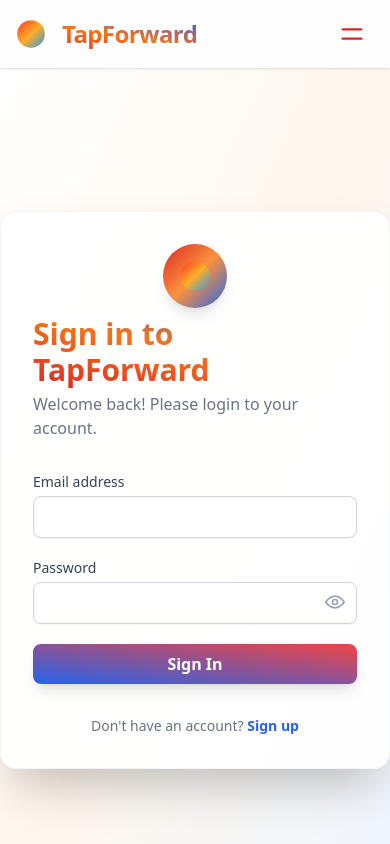
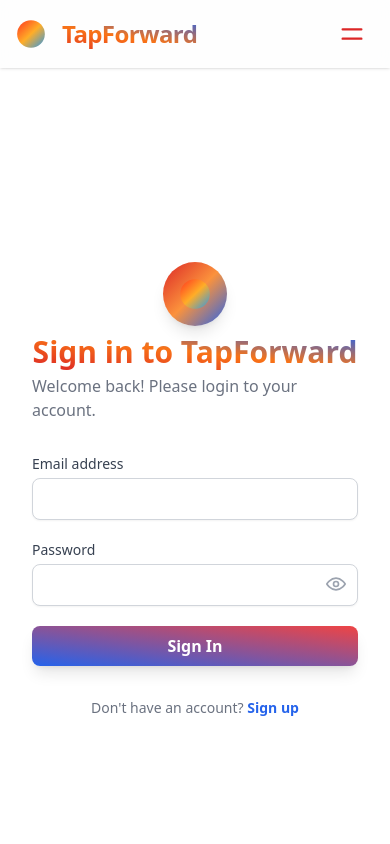
Before and after one commit to alinoajdea/tapforward, a Next.js app: page /auth/login in a window 390 px wide. Shown: the top 844 px of the page. Built offline with nearby package versions, Linux system fonts and the light colour scheme; no server answers.

Commit message:
Update login page.tsx on mobile

```diff
--- a/app/auth/login/page.tsx
+++ b/app/auth/login/page.tsx
@@ -27,8 +27,16 @@
   }
 
   return (
-    <div className="min-h-screen flex items-center justify-center bg-gradient-to-br from-white via-orange-50 to-blue-50 dark:from-neutral-900 dark:to-neutral-950">
-      <div className="bg-white/95 dark:bg-neutral-950/95 p-8 rounded-2xl shadow-2xl w-full max-w-md border border-gray-100 dark:border-neutral-900">
+    <div className="min-h-screen flex items-center justify-center bg-gradient-to-br from-white via-orange-50 to-blue-50">
+      <div
+        className="
+          bg-white p-8 w-full max-w-md
+          sm:rounded-2xl sm:shadow-2xl sm:border sm:border-gray-100
+          rounded-none shadow-none border-none
+          min-h-screen sm:min-h-fit
+          flex flex-col justify-center
+        "
+      >
         <div className="flex flex-col items-center mb-8">
           {/* Gradient Logo Circle */}
           <span className="mb-2 inline-flex items-center justify-center w-16 h-16 rounded-full bg-gradient-to-br from-red-600 via-orange-400 to-blue-600 shadow-lg">
@@ -53,7 +61,7 @@
           <h1 className="text-3xl font-extrabold bg-gradient-to-tr from-red-600 via-orange-500 to-blue-600 text-transparent bg-clip-text mb-1">
             Sign in to TapForward
           </h1>
-          <p className="text-gray-500 dark:text-gray-400 text-base">
+          <p className="text-gray-500 text-base">
             Welcome back! Please login to your account.
           </p>
         </div>
@@ -61,7 +69,7 @@
           <div>
             <label
               htmlFor="email"
-              className="block text-sm font-medium text-gray-700 dark:text-gray-300 mb-1"
+              className="block text-sm font-medium text-gray-700 mb-1"
             >
               Email address
             </label>
@@ -69,7 +77,7 @@
               id="email"
               type="email"
               required
-              className="mt-1 block w-full px-4 py-2 border border-gray-300 dark:border-neutral-800 rounded-lg bg-white dark:bg-neutral-900 focus:ring-2 focus:ring-blue-400 focus:border-blue-400 dark:focus:ring-orange-500 dark:focus:border-orange-500 shadow-sm transition"
+              className="mt-1 block w-full px-4 py-2 border border-gray-300 rounded-lg bg-white focus:ring-2 focus:ring-blue-400 focus:border-blue-400 shadow-sm transition"
               value={email}
               onChange={(e) => setEmail(e.target.value)}
               autoComplete="email"
@@ -79,7 +87,7 @@
           <div>
             <label
               htmlFor="password"
-              className="block text-sm font-medium text-gray-700 dark:text-gray-300 mb-1"
+              className="block text-sm font-medium text-gray-700 mb-1"
             >
               Password
             </label>
@@ -88,7 +96,7 @@
                 id="password"
                 type={showPwd ? "text" : "password"}
                 required
-                className="mt-1 block w-full px-4 py-2 border border-gray-300 dark:border-neutral-800 rounded-lg bg-white dark:bg-neutral-900 focus:ring-2 focus:ring-red-400 focus:border-red-400 dark:focus:ring-orange-500 dark:focus:border-orange-500 shadow-sm transition"
+                className="mt-1 block w-full px-4 py-2 border border-gray-300 rounded-lg bg-white focus:ring-2 focus:ring-red-400 focus:border-red-400 shadow-sm transition"
                 value={password}
                 onChange={(e) => setPassword(e.target.value)}
                 autoComplete="current-password"
@@ -96,7 +104,7 @@
               />
               <button
                 type="button"
-                className="absolute right-3 top-2.5 text-gray-400 hover:text-blue-500 dark:hover:text-orange-400 transition"
+                className="absolute right-3 top-2.5 text-gray-400 hover:text-blue-500 transition"
                 onClick={() => setShowPwd((v) => !v)}
                 tabIndex={-1}
                 aria-label={showPwd ? "Hide password" : "Show password"}
@@ -141,15 +149,15 @@
           </button>
         </form>
         {error && (
-          <div className="mt-4 text-red-600 dark:text-orange-400 text-sm text-center">
+          <div className="mt-4 text-red-600 text-sm text-center">
             {error}
           </div>
         )}
-        <p className="mt-8 text-sm text-gray-500 dark:text-gray-400 text-center">
+        <p className="mt-8 text-sm text-gray-500 text-center">
           Don&apos;t have an account?{" "}
           <Link
             href="/auth/register"
-            className="text-blue-600 dark:text-orange-400 hover:underline font-semibold"
+            className="text-blue-600 hover:underline font-semibold"
           >
             Sign up
           </Link>
```
